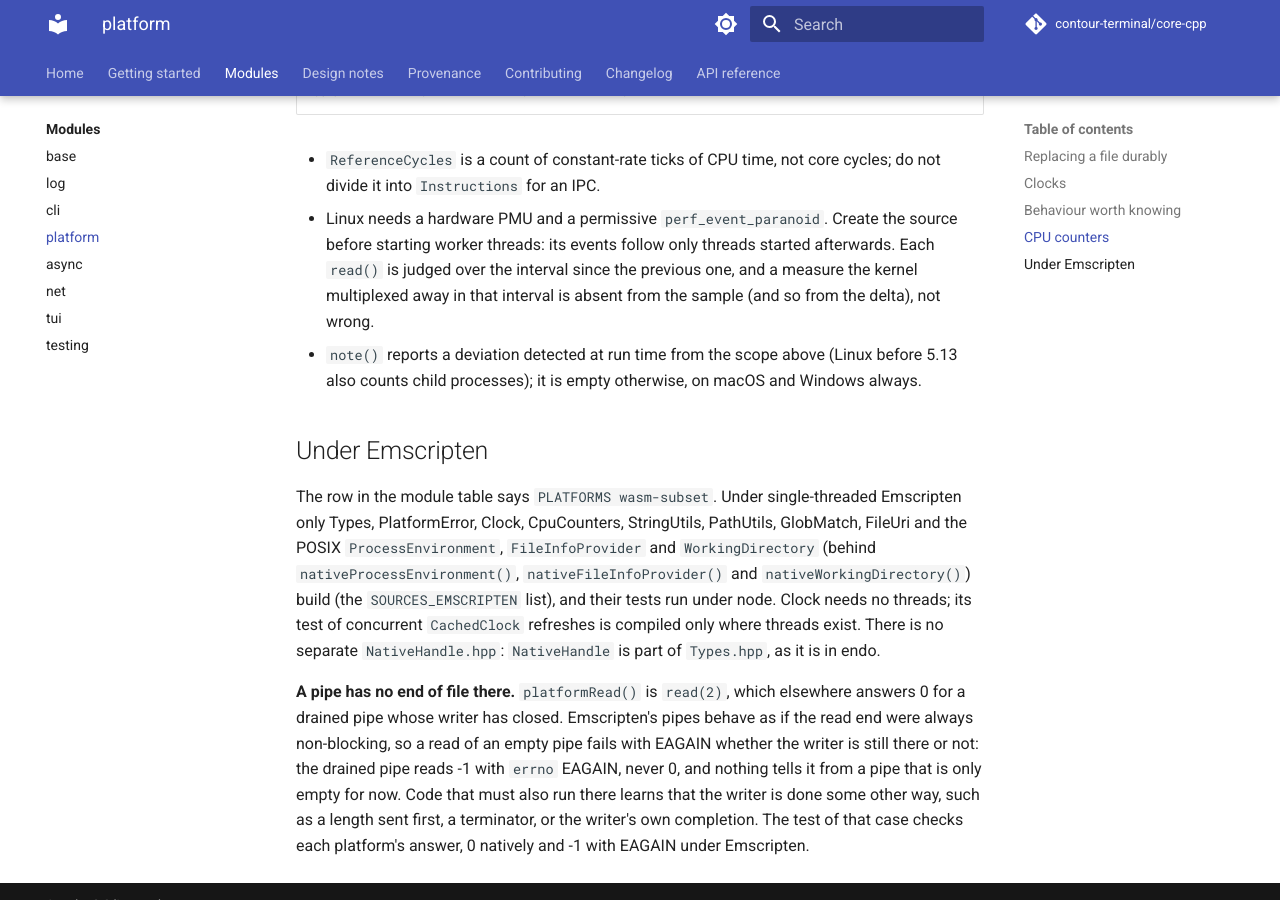
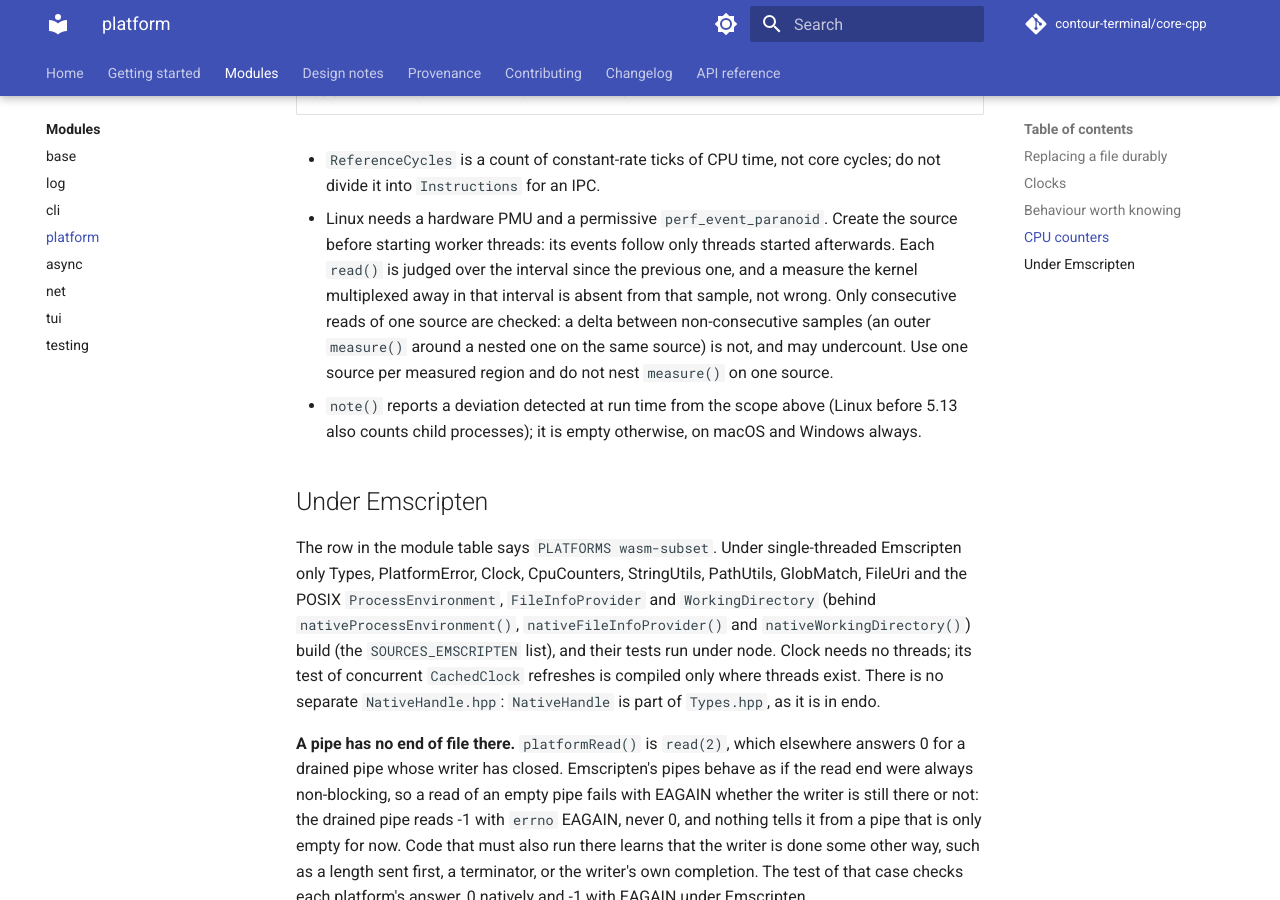
Before and after one commit to contour-terminal/core-cpp, an MkDocs documentation site: the page built from docs/modules/platform.md, in a window 1280 px wide and 900 px high, scrolled down 6479 px. Built offline with MkDocs 1.6.1 and Material for MkDocs 9.7.7, drawn with Linux system fonts in a browser that asks for light colours; comment, search, counter and statistics services are not loaded.

Commit message:
docs: state that Linux judges multiplexing between consecutive reads
Signed-off-by: Christian Parpart <christian@parpart.family>

```diff
--- a/docs/modules/platform.md
+++ b/docs/modules/platform.md
@@ -166,7 +166,10 @@ every thread of it.
 - Linux needs a hardware PMU and a permissive `perf_event_paranoid`. Create the source before
   starting worker threads: its events follow only threads started afterwards. Each `read()` is
   judged over the interval since the previous one, and a measure the kernel multiplexed away in that
-  interval is absent from the sample (and so from the delta), not wrong.
+  interval is absent from that sample, not wrong. Only consecutive reads of one source are checked: a
+  delta between non-consecutive samples (an outer `measure()` around a nested one on the same source)
+  is not, and may undercount. Use one source per measured region and do not nest `measure()` on one
+  source.
 - `note()` reports a deviation detected at run time from the scope above (Linux before 5.13 also
   counts child processes); it is empty otherwise, on macOS and Windows always.
 
```
Also changed, not shown: CHANGELOG.md (+3 -1 lines), 1 other file.
